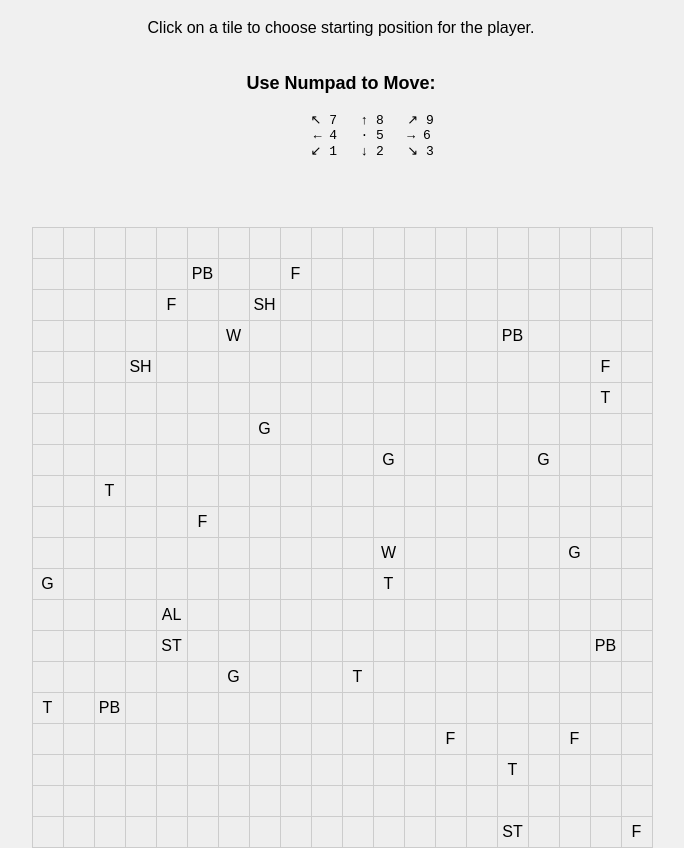
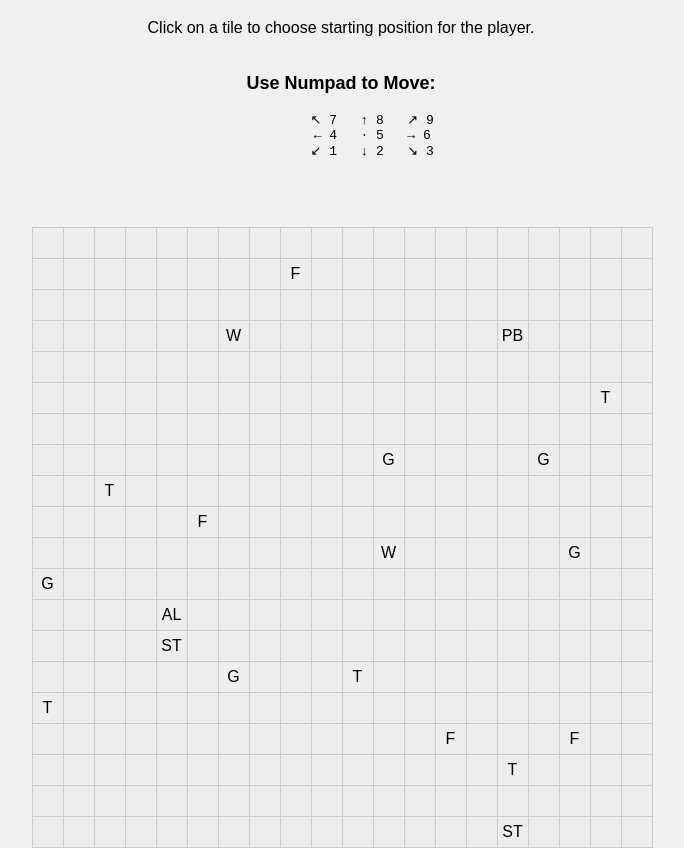
Before and after one commit to OmarSall/Virtual-World, a plain HTML site: page index.html in a window 1280 px wide. Both pictures are taken after a click on the button "Start Game". Shown: the part 79-927 px from the top of the page, without its empty margins (299-983 px from the left). Drawn offline with Linux system fonts and the light colour scheme.

Commit message:
small changes

```diff
--- a/board.js
+++ b/board.js
@@ -14,6 +14,7 @@ export class Board {
         this.boardContainer = document.getElementById("board");
     }
 
+    // grid creation and random placement of the organisms
     createBoard() {
         this.grid = []; // Clear old grid
         this.boardContainer.innerHTML = ""; // Clear old tiles
@@ -31,7 +32,7 @@ export class Board {
         }
 
         // Generate initial random organisms
-        for (let i = 0; i < 30; i++) {
+        for (let i = 0; i < 20; i++) {
             const org = getRandomOrganism();
             const emptyTile = this.getRandomEmptyTile();
             if (emptyTile) {
--- a/index.html
+++ b/index.html
@@ -24,8 +24,7 @@
       </pre>
     </div>
 
-    <!-- Game Controls (hidden initially) -->
-    <div id="controls" class="hidden"></div>
+
 
     <!-- Game Board (hidden initially) -->
     <div id="board" class="hidden"></div>
```
